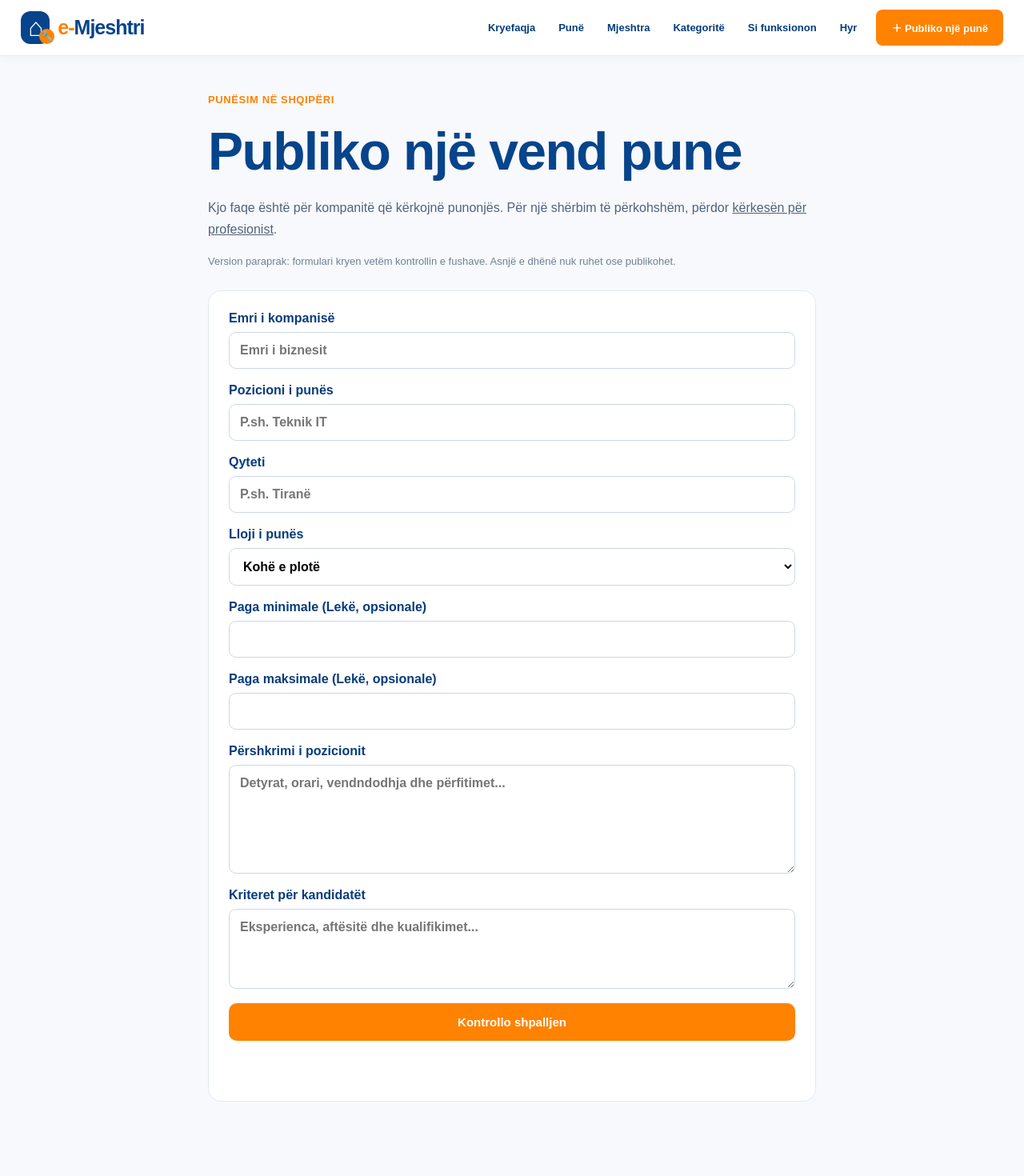
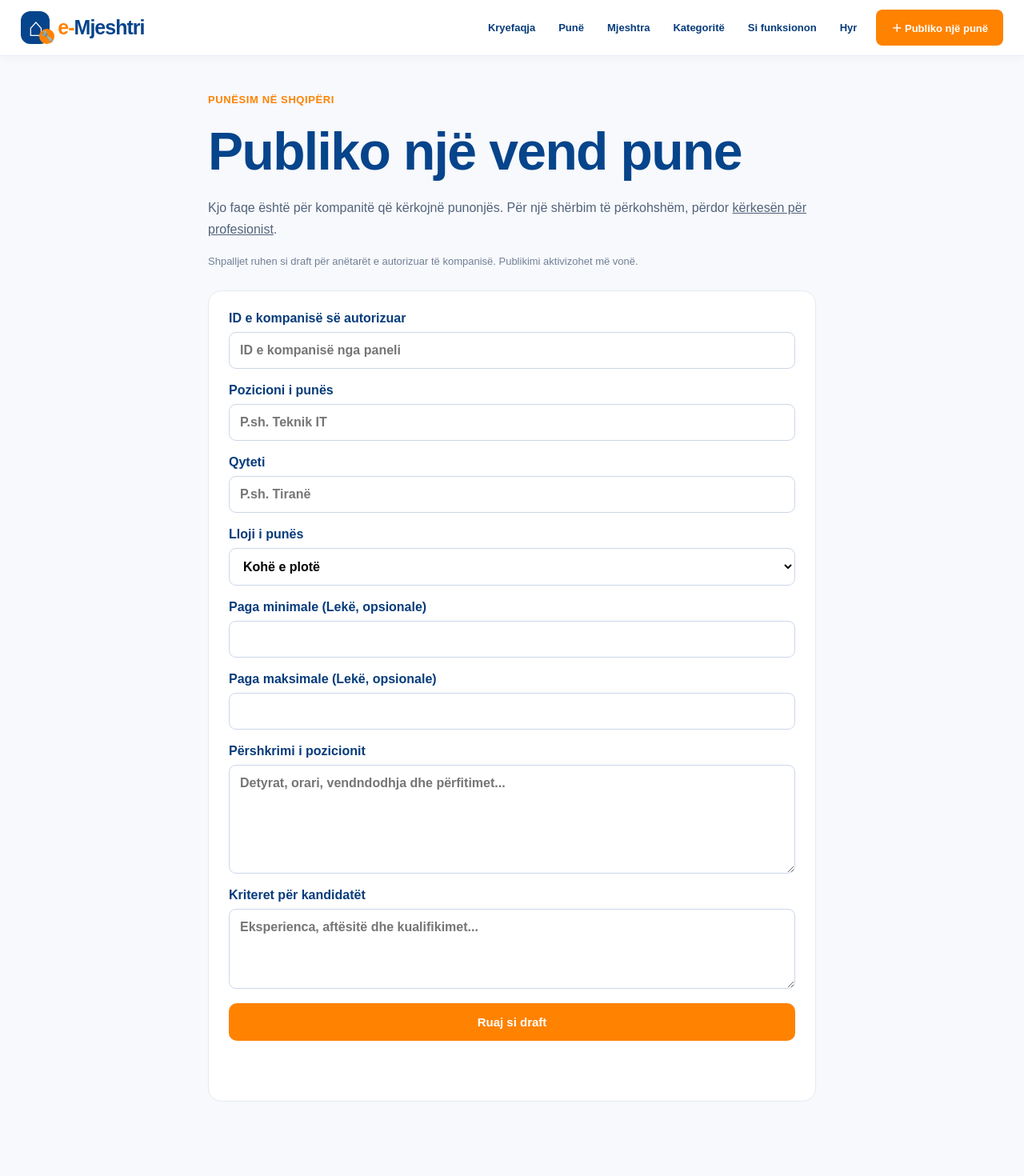
Before and after one commit to contactasatechservice-coder/e-Mjeshtri-Admin, a Next.js app in the folder platform/: page /publiko-vend-pune in a window 1280 px wide. Shown: the top 1470 px of the page at 80% size. Built offline with nearby package versions, Linux system fonts and the light colour scheme.

Commit message:
Enable authenticated company job draft creation via Supabase RLS

```diff
--- a/platform/src/app/publiko-vend-pune/page.tsx
+++ b/platform/src/app/publiko-vend-pune/page.tsx
@@ -1,11 +1,13 @@
 "use client";
 import { useState, type FormEvent } from "react";
 import Link from "next/link";
+import {getSupabase} from "@/lib/supabase";
 
 const types = ["Kohë e plotë", "Kohë e pjesshme", "Me turne", "Praktikë", "Kontratë projekti"];
 export default function PublishJob() {
   const [title,setTitle]=useState("");
-  const [company,setCompany]=useState("");
+  const [businessId,setBusinessId]=useState("");
+  const [saving,setSaving]=useState(false);
   const [city,setCity]=useState("");
   const [type,setType]=useState(types[0]);
   const [description,setDescription]=useState("");
@@ -13,9 +15,9 @@ export default function PublishJob() {
   const [salaryMin,setSalaryMin]=useState("");
   const [salaryMax,setSalaryMax]=useState("");
   const [notice,setNotice]=useState("");
-  function submit(e:FormEvent<HTMLFormElement>) {
+  async function submit(e:FormEvent<HTMLFormElement>) {
     e.preventDefault();
-    if (title.trim().length<5 || company.trim().length<2 || city.trim().length<2 || description.trim().length<30) {
+    if (title.trim().length<5 || !businessId || city.trim().length<2 || description.trim().length<30) {
       setNotice("Plotëso titullin, kompaninë, qytetin dhe përshkrimin me të paktën 30 karaktere.");
       return;
     }
@@ -25,15 +27,32 @@ export default function PublishJob() {
       setNotice("Kontrollo intervalin e pagës: minimumi nuk mund të jetë më i madh se maksimumi.");
       return;
     }
-    setNotice("Formulari është i plotësuar, por shpallja NUK u publikua dhe NUK u ruajt. Aktivizimi kërkon migrimet e testuara, hyrjen dhe verifikimin e kompanisë.");
+    setSaving(true);
+    try {
+      const supabase=getSupabase();
+      const {data:{user},error:authError}=await supabase.auth.getUser();
+      if(authError||!user){setNotice("Identifikohu për të ruajtur shpalljen.");return;}
+      const {data:member,error:membershipError}=await supabase.from("em_company_memberships")
+        .select("business_id").eq("user_id",user.id).eq("business_id",businessId)
+        .eq("status","active").in("role",["owner","manager","recruiter"]).maybeSingle();
+      if(membershipError||!member){setNotice("Nuk ke autorizim aktiv për këtë kompani.");return;}
+      const {error}=await supabase.from("em_job_postings").insert({
+        business_id:businessId,title:title.trim(),city:city.trim(),
+        description:description.trim()+(requirements.trim()?"\\n\\nKriteret:\\n"+requirements.trim():""),
+        employment_type:type,salary_min:min,salary_max:max,currency:"ALL",status:"draft"
+      });
+      if(error){setNotice("Shpallja nuk u ruajt: "+error.message);return;}
+      setNotice("Shpallja u ruajt si draft. Nuk është publikuar ende.");
+    }catch{setNotice("Ruajtja dështoi. Kontrollo lidhjen ose konfigurimin.");}
+    finally{setSaving(false);}
   }
   return <main className="section form-page">
     <span className="eyebrow">Punësim në Shqipëri</span>
     <h1>Publiko një vend pune</h1>
     <p>Kjo faqe është për kompanitë që kërkojnë punonjës. Për një shërbim të përkohshëm, përdor <Link href="/publiko-pune" style={{textDecoration:"underline"}}>kërkesën për profesionist</Link>.</p>
-    <p role="status" className="form-note">Version paraprak: formulari kryen vetëm kontrollin e fushave. Asnjë e dhënë nuk ruhet ose publikohet.</p>
+    <p role="status" className="form-note">Shpalljet ruhen si draft për anëtarët e autorizuar të kompanisë. Publikimi aktivizohet më vonë.</p>
     <form className="listing-form" onSubmit={submit}>
-      <label>Emri i kompanisë<input required minLength={2} maxLength={120} value={company} onChange={e=>setCompany(e.target.value)} placeholder="Emri i biznesit"/></label>
+      <label>ID e kompanisë së autorizuar<input required value={businessId} onChange={e=>setBusinessId(e.target.value)} placeholder="ID e kompanisë nga paneli"/></label>
       <label>Pozicioni i punës<input required minLength={5} maxLength={160} value={title} onChange={e=>setTitle(e.target.value)} placeholder="P.sh. Teknik IT"/></label>
       <label>Qyteti<input required minLength={2} maxLength={80} value={city} onChange={e=>setCity(e.target.value)} placeholder="P.sh. Tiranë"/></label>
       <label>Lloji i punës<select value={type} onChange={e=>setType(e.target.value)}>{types.map(t=><option key={t}>{t}</option>)}</select></label>
@@ -41,7 +60,7 @@ export default function PublishJob() {
       <label>Paga maksimale (Lekë, opsionale)<input type="number" min="0" step="1" value={salaryMax} onChange={e=>setSalaryMax(e.target.value)}/></label>
       <label>Përshkrimi i pozicionit<textarea required minLength={30} maxLength={5000} rows={6} value={description} onChange={e=>setDescription(e.target.value)} placeholder="Detyrat, orari, vendndodhja dhe përfitimet..."/></label>
       <label>Kriteret për kandidatët<textarea maxLength={3000} rows={4} value={requirements} onChange={e=>setRequirements(e.target.value)} placeholder="Eksperienca, aftësitë dhe kualifikimet..."/></label>
-      <button className="button primary" type="submit">Kontrollo shpalljen</button>
+      <button className="button primary" disabled={saving} type="submit">{saving?"Po ruhet...":"Ruaj si draft"}</button>
       <p role="status" aria-live="polite">{notice}</p>
     </form>
   </main>;
```
